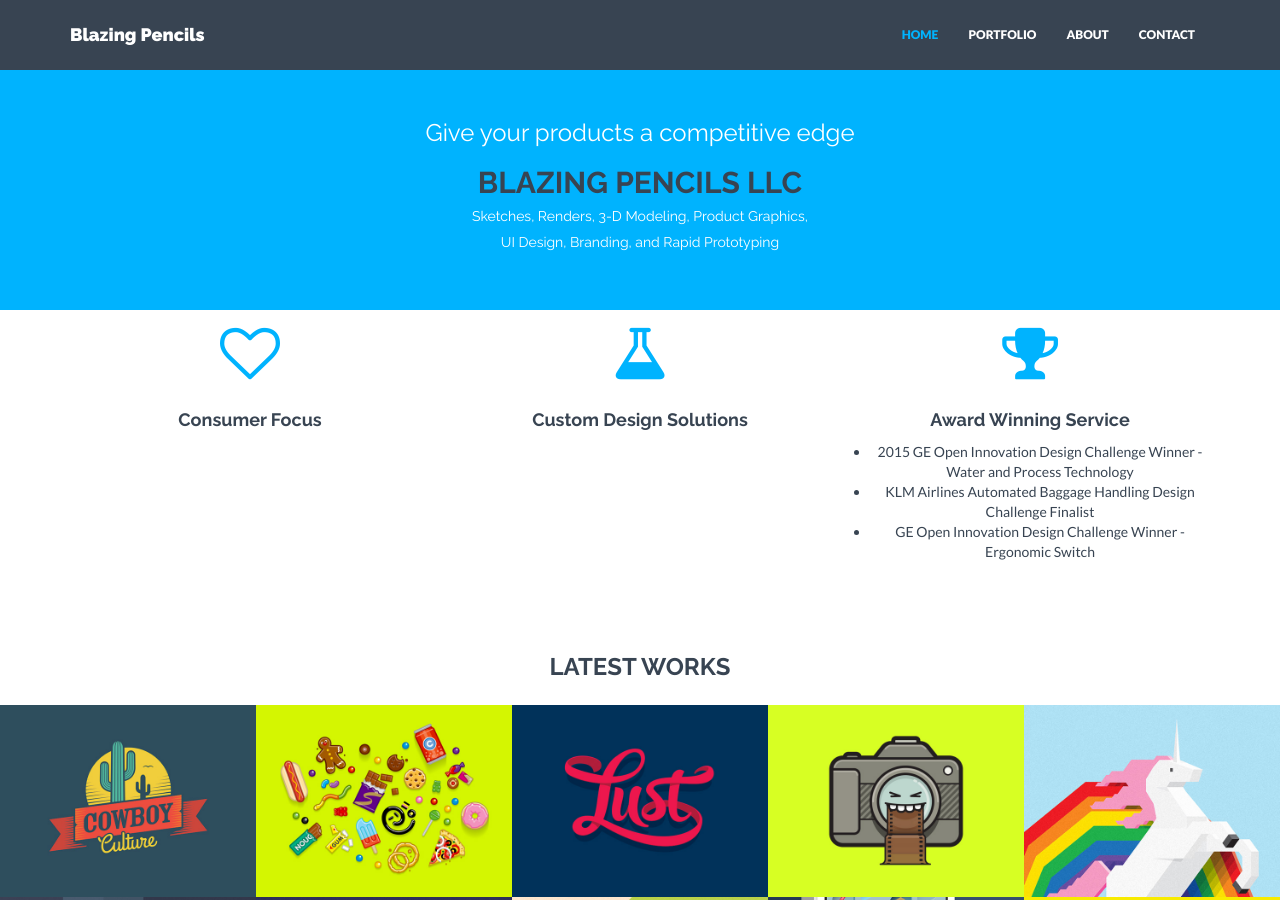
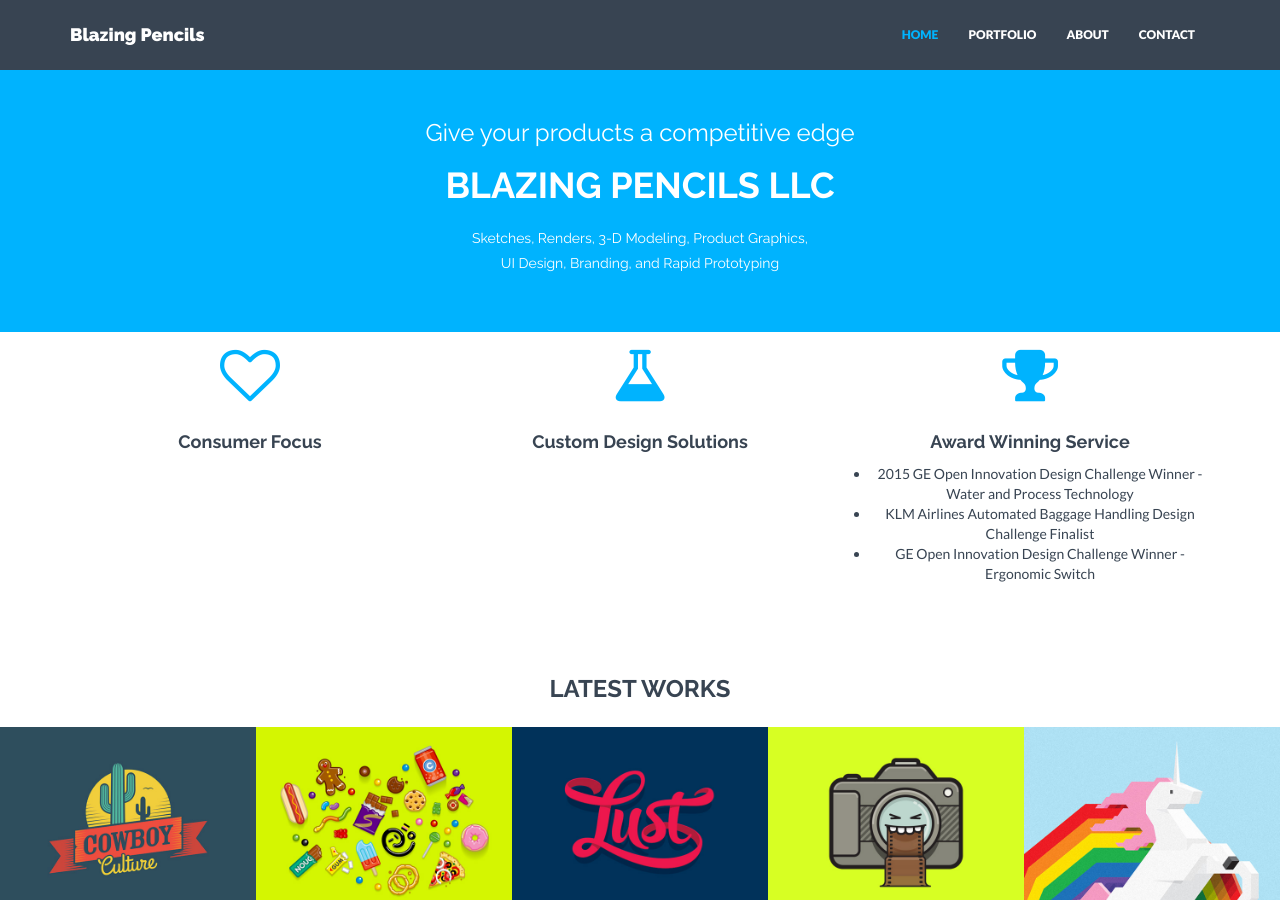
Before and after one commit to blazingpencils/blazingpencils.github.io, a Jekyll site: the page built from index.html, in a window 1280 px wide and 900 px high. Built offline with Jekyll 4.4.1, drawn with Linux system fonts in a browser that asks for light colours; nearby versions of some CDN libraries; library files that are not in the unit come from our copies.

```diff
--- a/_includes/header.html
+++ b/_includes/header.html
@@ -3,7 +3,7 @@
         <div class="row">
             <div class="col-lg-8 col-lg-offset-2">
                 <h3>Give your products a competitive edge</h3>
-                <h2>BLAZING PENCILS LLC</h2>
+                <h1>BLAZING PENCILS LLC</h1>
                 <h5>Sketches, Renders, 3-D Modeling, Product Graphics,</h5>
                 <h5>UI Design, Branding, and Rapid Prototyping</h5>
             </div>
```
